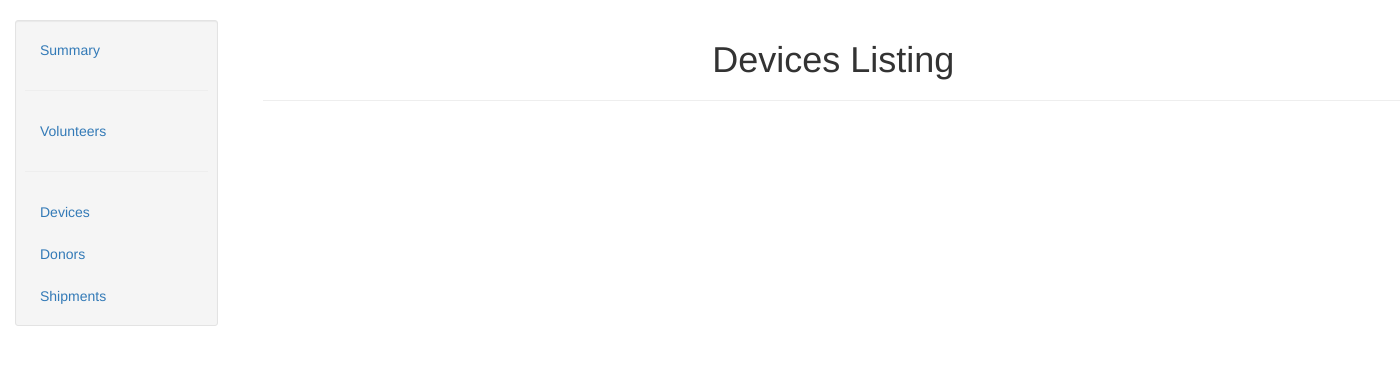
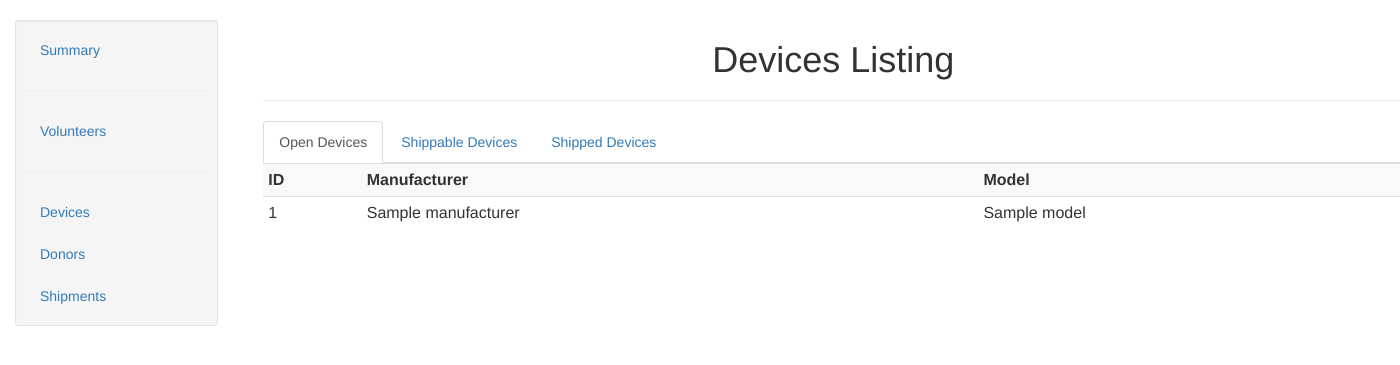
Before and after one commit to AbstractBeliefs/TuringTracker, a Django app: template tracker/inventory/templates/deviceList.html in a window 1400 px wide. Shown: the part 51-416 px from the top of the page. Run offline with Django 3.2, Linux system fonts and the light colour scheme; the template is opened without the code that fills it: most values are stand-ins (such as "Sample title", 1, 10 or a date in 2020); some libraries are stand-ins or nearby versions.

Commit message:
Semi-complete device listings. Still requires forward links for individual devices.

```diff
--- a/tracker/inventory/templates/deviceList.html
+++ b/tracker/inventory/templates/deviceList.html
@@ -5,5 +5,66 @@
 <div class="container">
     <center><h1>Devices Listing</h1></center>
     <hr />
+
+    <ul class="nav nav-tabs" id="myTab">
+        <li class="active"><a href="#open" data-toggle="tab">Open Devices</a></li>
+        <li><a href="#shippable" data-toggle="tab">Shippable Devices</a></li>
+        <li><a href="#shipped" data-toggle="tab">Shipped Devices</a></li>
+    </ul>
+
+    <div class="tab-content">
+        <div class="tab-pane active" id="open">
+            <table class="table table-striped table-condensed">
+                <tr>
+                    <th> ID </th>
+                    <th> Manufacturer </th>
+                    <th> Model </th>
+                </tr>
+                {% for device in openDevices %}
+                <tr>
+                    <td>{{ device.id }}</td>
+                    <td>{{ device.manufacturer }}</td>
+                    <td>{{ device.model }}</td>
+                </tr>
+                {% endfor %}
+            </table>
+        </div>
+        <div class="tab-pane" id="shippable">
+            <table class="table table-striped table-condensed">
+                <tr>
+                    <th> ID </th>
+                    <th> Manufacturer </th>
+                    <th> Model </th>
+                </tr>
+                {% for device in shippableDevices %}
+                <tr>
+                    <td>{{ device.id }}</td>
+                    <td>{{ device.manufacturer }}</td>
+                    <td>{{ device.model }}</td>
+                </tr>
+                {% endfor %}
+            </table>
+        </div>
+        <div class="tab-pane" id="shipped">
+            <table class="table table-striped table-condensed">
+                <tr>
+                    <th> ID </th>
+                    <th> Manufacturer </th>
+                    <th> Model </th>
+                    <th> Pallet </th>
+                    <th> Shipment </th>
+                </tr>
+                {% for device in shippedDevices %}
+                <tr>
+                    <td>{{ device.id }}</td>
+                    <td>{{ device.manufacturer }}</td>
+                    <td>{{ device.model }}</td>
+                    <td>{{ device.pallet.number }}</td>
+                    <td>{{ device.pallet.shipment }}</td>
+                </tr>
+                {% endfor %}
+            </table>
+        </div>
+    </div>
 </div>
 {% endblock %}
```
Also changed, not shown: tracker/inventory/views.py (+7 -1 lines).
